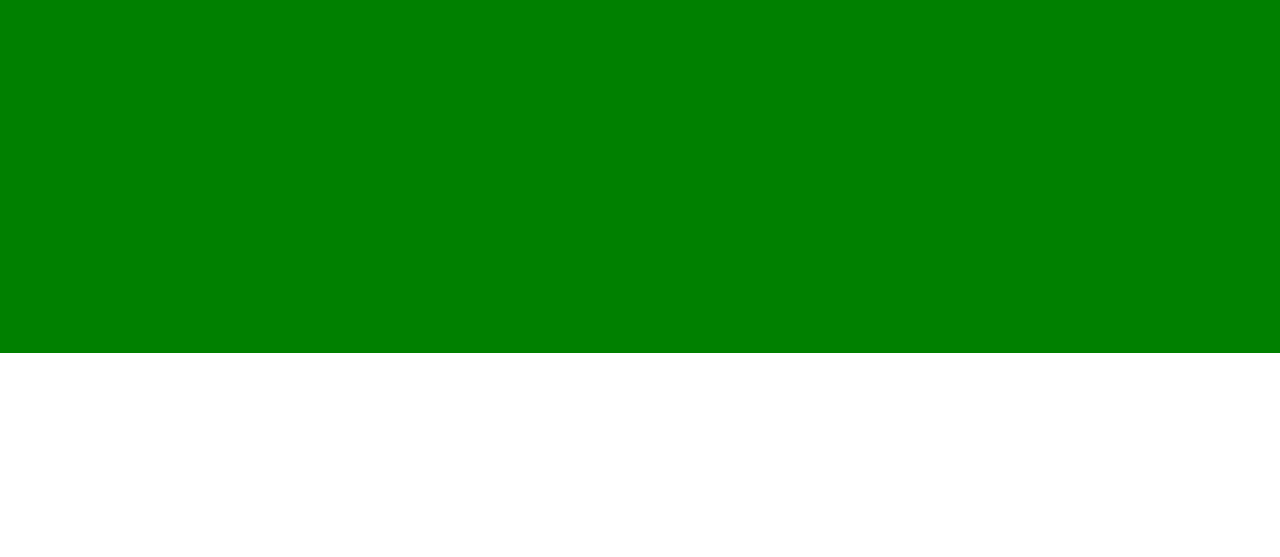
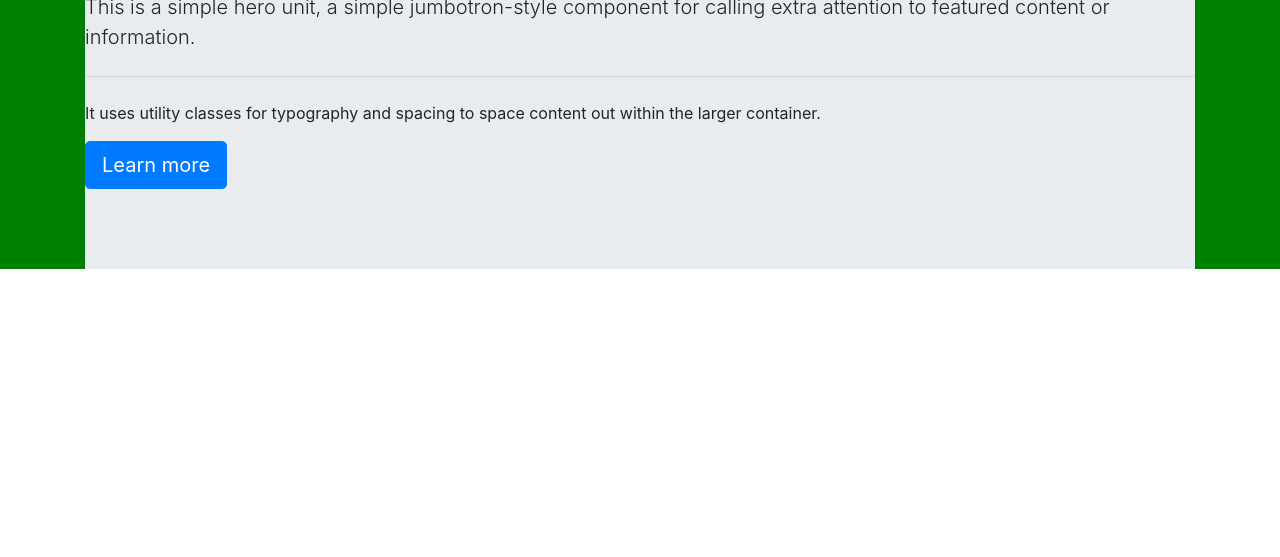
Before and after one commit to frankyfloy/sass-painter, a website: page index.html in a window 1280 px wide. Shown: the part 243-800 px from the top of the page. Drawn offline with nearby package versions, Linux system fonts and the light colour scheme.

Commit message:
fine struttura header

```diff
--- a/index.html
+++ b/index.html
@@ -16,6 +16,8 @@
 
 
             <header>
+                <div class="container-fluid cont-nav">
+                    <div class="row">
                         <div class="container">
                             <nav class="navbar navbar-expand-lg">
                                 <img class="navbar-brand" src="assets\img\logo_painter.png"></img>
@@ -25,7 +27,7 @@
 
                                 <div class="collapse navbar-collapse" id="navbarSupportedContent">
 
-
+                                <!-- Navbar inferior -->
                                 <ul class="navbar-nav mr-auto">
                                     <li class="nav-item active">
                                         <a class="nav-link" href="#">Home <span class="sr-only">(current)</span></a>
@@ -49,6 +51,7 @@
                                     </li>
                                 </ul>
 
+                                <!-- Upper nav before collapse  -->
                                 <ul class="nav nav-top">
                                     <li class="nav-item">
                                         <a class="nav-link active" href="#">Active</a>
@@ -66,11 +69,27 @@
                               </div>
                             </nav>
                         </div>
+                    </div>
+                </div>
+
+                <div class="contaner-fluid cont-jumbo">
+                    <div class="row">
+                        <div class="container">
+                            <div class="jumbotron jumbotron-fluid my-jumbo mb-0">
+                                <h1 class="display-4">Hello, world!</h1>
+                                <p class="lead">This is a simple hero unit, a simple jumbotron-style component for calling extra attention to featured content or information.</p>
+                                <hr class="my-4">
+                                <p>It uses utility classes for typography and spacing to space content out within the larger container.</p>
+                                <p class="lead">
+                                    <a class="btn btn-primary btn-lg" href="#" role="button">Learn more</a>
+                                </p>
+                            </div>
+                        </div>
+                    </div>
+
+                </div>
 
 
-                <div class="jumbo">
-
-                </div>
             </header>
 
             <main>
--- a/src/master.scss
+++ b/src/master.scss
@@ -5,3 +5,5 @@
 @import "partials/_header.scss";
 @import "partials/_main.scss";
 @import "partials/_footer.scss";
+@import "partials/_jumbotron.scss";
+@import "partials/_global.scss";
--- a/src/partials/_commons.scss
+++ b/src/partials/_commons.scss
@@ -1,3 +1,3 @@
-header,main,footer{
-    width : $w-100;
+.mb-0{
+    margin-bottom: 0;
 }
--- /dev/null
+++ b/src/partials/_global.scss
@@ -0,0 +1,3 @@
+header,main,footer{
+    width : $w-100;
+}
--- a/src/partials/_header.scss
+++ b/src/partials/_header.scss
@@ -1,11 +1,9 @@
 @import '_navbar.scss';
 
-header{
+.cont-nav{
     background-color: black;
 }
 
-.jumbo{
-    // debug
+.cont-jumbo{
     background-color: green;
-    height: 500px;
 }
--- /dev/null
+++ b/src/partials/_jumbotron.scss
@@ -0,0 +1,3 @@
+.my-jumbo{
+
+}
--- a/src/partials/_navbar.scss
+++ b/src/partials/_navbar.scss
@@ -1,9 +1,7 @@
 nav.navbar{
     @include my-nav(50px,45px);
-}
 
-nav.navbar{
-    div.navbar-collapse{
+    & div.navbar-collapse{
         ul.nav-top{
             @include position(absolute, top, right, 10);
         }
```
Also changed, not shown: assets/master.css. Lines whose indentation alone changed are shown as unchanged.
